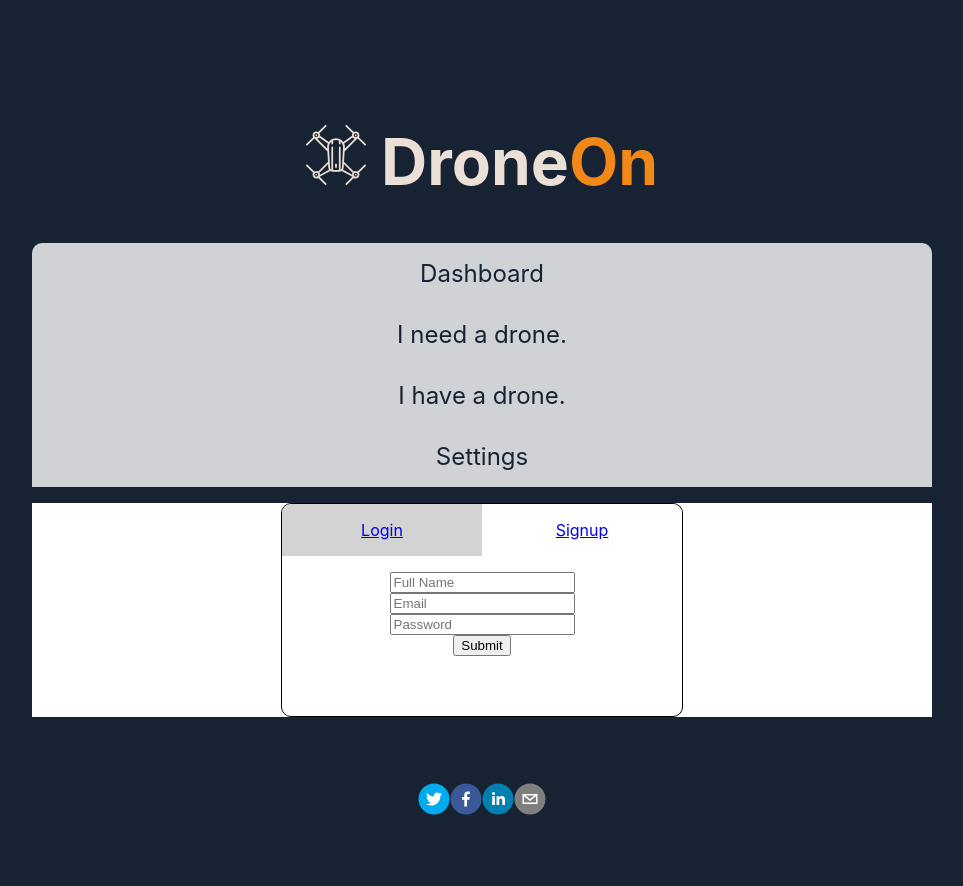
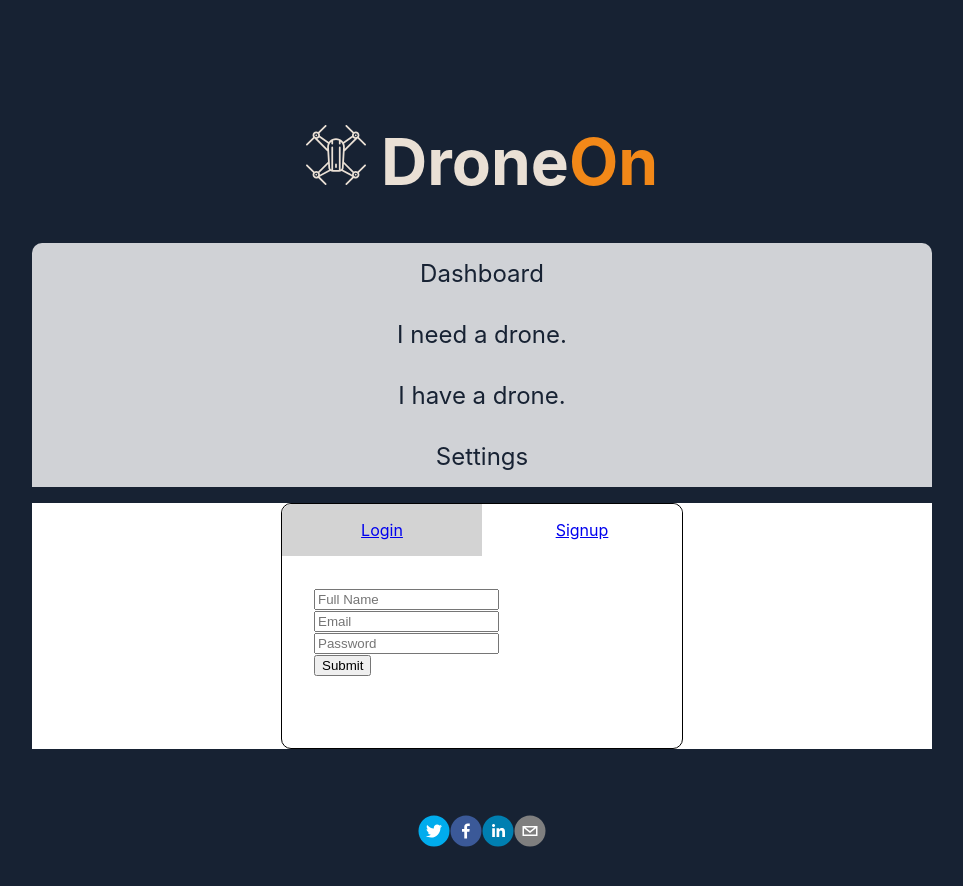
Before and after one commit to smv5047/Drone-On-FE, a React (Create React App) app: page /signup in a window 1280 px wide. Shown: the top 886 px of the page, without its empty margins (158-1121 px from the left). Built offline with nearby package versions, Linux system fonts and the light colour scheme; the HTML template or start-up script is replaced by a standard one.

Commit message:
use formik and yup to validate.

```diff
--- a/src/components/AuthForm.js
+++ b/src/components/AuthForm.js
@@ -1,10 +1,9 @@
 import React from "react"
 import styled from "styled-components"
-import { withFormik, Form, Field } from "formik"
-import * as yup from "yup"
+import Login from "components/Login"
+import Signup from "components/Signup"
 
-
-const Style = styled.form.attrs()`
+const Style = styled.div.attrs()`
   margin: 1rem;
   min-height: 8rem;
   display: flex;
@@ -12,39 +11,7 @@ const Style = styled.form.attrs()`
   align-items: center;
   justify-items: center;
 `
+
 export default function AuthForm(props) {
-  const { user, setUser, onSubmit } = props
-
-  const onChange = (event) => {
-    setUser({ ...user, [event.target.name]: event.target.value })
-  }
-
-  return (
-    <Style onSubmit={onSubmit}>
-      {props.signup && (
-        <input
-          type="text"
-          name="full_name"
-          placeholder="Full Name"
-          value={user.name}
-          onChange={onChange}
-        />
-      )}
-      <input
-        type="email"
-        name="email"
-        placeholder="Email"
-        value={user.email}
-        onChange={onChange}
-      />
-      <input
-        type="password"
-        name="password"
-        placeholder="Password"
-        value={user.password}
-        onChange={onChange}
-      />
-      <button type="submit">{props.signup ? `Submit` : `Login`}</button>
-    </Style>
-  )
+  return <Style>{props.signup ? <Signup {...props} /> : <Login {...props} />}</Style>
 }
--- a/src/components/Header.js
+++ b/src/components/Header.js
@@ -20,7 +20,7 @@ export default function Dashboard() {
     <Style>
       <div>
       <h1>
-        <img src={`${process.env.PUBLIC_URL}/drone.svg`} /> Drone<span>On</span>
+        <img src={`${process.env.PUBLIC_URL}/drone.svg`} alt="text"/> Drone<span>On</span>
       </h1>
 
       </div>
--- /dev/null
+++ b/src/components/Login.js
@@ -0,0 +1,59 @@
+import React from "react"
+import styled from "styled-components"
+import { withFormik, Form, Field } from "formik"
+import * as yup from "yup"
+import axios from "utils/Axios"
+
+const Style = styled.div.attrs()`
+  margin: 1rem;
+  min-height: 8rem;
+  display: flex;
+  flex-direction: column;
+  align-items: center;
+  justify-items: center;
+`
+
+function Login(props) {
+  const { errors, touched, isSubmitting } = props
+
+  return (
+    <Style>
+      <Form>
+        <Field type="email" name="email" placeholder="Email" />
+        <Field type="password" name="password" placeholder="Password" />
+        <br />
+        <button type="submit" disabled={isSubmitting}>
+          Login
+        </button>
+      </Form>
+    </Style>
+  )
+}
+export default withFormik({
+  mapPropsToValues({ password, email }) {
+    return {
+      email: email || "",
+      password: password || ""
+    }
+  },
+  validationSchema: yup.object().shape({
+    email: yup
+      .string()
+      .email("Please provide a valid email address")
+      .required("Please provide your email"),
+    password: yup
+      .string()
+      .min(6, "Please set a password at least 6 characters long")
+      .required("Please set a password at least 6 characters long")
+  }),
+  handleSubmit(values, { props, setStatus, resetForm, setSubmitting }) {
+    const { saveToken } = props
+    axios()
+      .post("https://droneon.herokuapp.com/api/auth/login", values)
+      .then((res) => {
+        saveToken(res.data)
+        props.history.push("/")
+      })
+      .catch((err) => console.log(err))
+  }
+})(Login)
--- /dev/null
+++ b/src/components/Signup.js
@@ -0,0 +1,62 @@
+import React from "react"
+import styled from "styled-components"
+import { withFormik, Form, Field } from "formik"
+import * as yup from "yup"
+import axios from "utils/Axios"
+
+const Style = styled.div.attrs()`
+  margin: 1rem;
+  min-height: 8rem;
+  display: flex;
+  flex-direction: column;
+  align-items: center;
+  justify-items: center;
+`
+
+function Signup(props) {
+  const { errors, touched, isSubmitting } = props
+
+  return (
+    <Style>
+      <Form>
+        <Field type="text" name="full_name" placeholder="Full Name" />
+        <Field type="email" name="email" placeholder="Email" />
+        <Field type="password" name="password" placeholder="Password" />
+        <br />
+        <button type="submit" disabled={isSubmitting}>
+          Submit
+        </button>
+      </Form>
+    </Style>
+  )
+}
+export default withFormik({
+  mapPropsToValues({ full_name, password, email }) {
+    return {
+      full_name: full_name || "",
+      email: email || "",
+      password: password || ""
+    }
+  },
+  validationSchema: yup.object().shape({
+    full_name: yup.string().required("Please provide your full name"),
+    email: yup
+      .string()
+      .email("Please provide a valid email address")
+      .required("Please provide your email"),
+    password: yup
+      .string()
+      .min(6, "Please set a password at least 6 characters long")
+      .required("Please set a password at least 6 characters long")
+  }),
+  handleSubmit(values, { props, setStatus, resetForm, setSubmitting }) {
+    const { saveToken } = props
+    axios()
+      .post("https://droneon.herokuapp.com/api/auth/register", values)
+      .then((res) => {
+        saveToken(res.data)
+        props.history.push("/")
+      })
+      .catch((err) => console.log(err))
+  }
+})(Signup)
--- a/src/pages/AuthView.js
+++ b/src/pages/AuthView.js
@@ -2,7 +2,6 @@ import React, { useState } from "react"
 import { NavLink } from "react-router-dom"
 import styled from "styled-components"
 import AuthForm from "components/AuthForm"
-import axios from "utils/Axios"
 
 
 const StyledView = styled.div`
@@ -41,27 +40,10 @@ const StyledLink = styled(NavLink).attrs({
 `
 
 export default function AuthView(props) {
-  const [user, setUser] = useState({ name: "", email: "", password: "" })
-  const saveToken = (token) => {
-    localStorage.setItem("token", token)
-  }
-  const onSubmit = (event) => {
-    event.preventDefault()
-    !props.signup
-      ? axios()
-          .post("https://droneon.herokuapp.com/api/auth/login", user)
-          .then((res) => {
-            saveToken(res.data.token)
-            props.history.push("/")
-          })
-          .catch((err) => console.log(err))
-      : axios()
-          .post("https://droneon.herokuapp.com/api/auth/register", user)
-          .then((res) => {
-            saveToken(res.data.token)
-            props.history.push("/")
-          })
-          .catch((err) => console.log(err))
+  const [user, setUser] = useState({ email: "", password: "" })
+  const saveToken = (data) => {
+    localStorage.setItem("token", data.token);
+    localStorage.setItem("id", data.id)
   }
 
   return (
@@ -74,7 +56,7 @@ export default function AuthView(props) {
         user={user}
         setUser={setUser}
         signup={props.signup}
-        onSubmit={onSubmit}
+        saveToken={saveToken}
       />
     </StyledView>
   )
```
